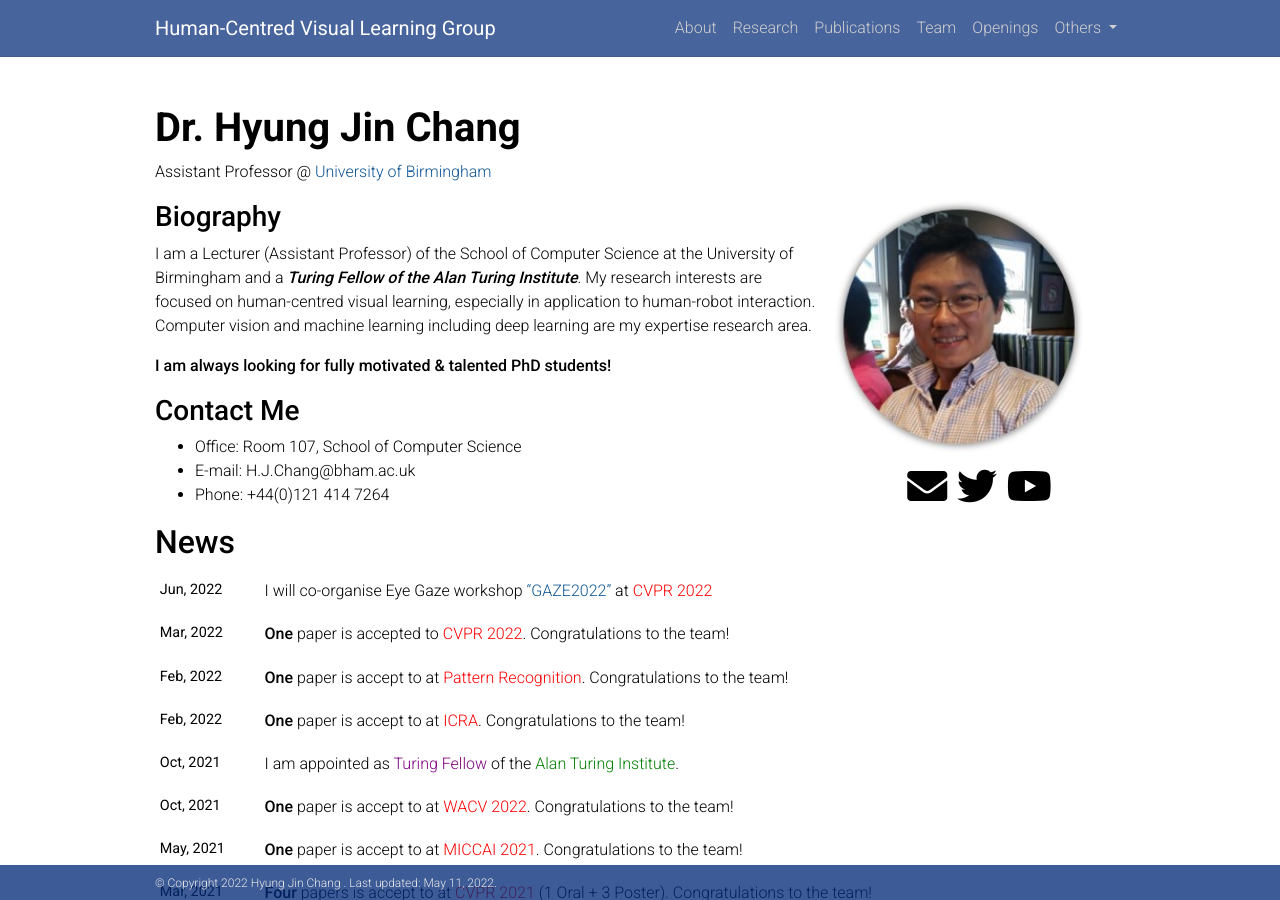
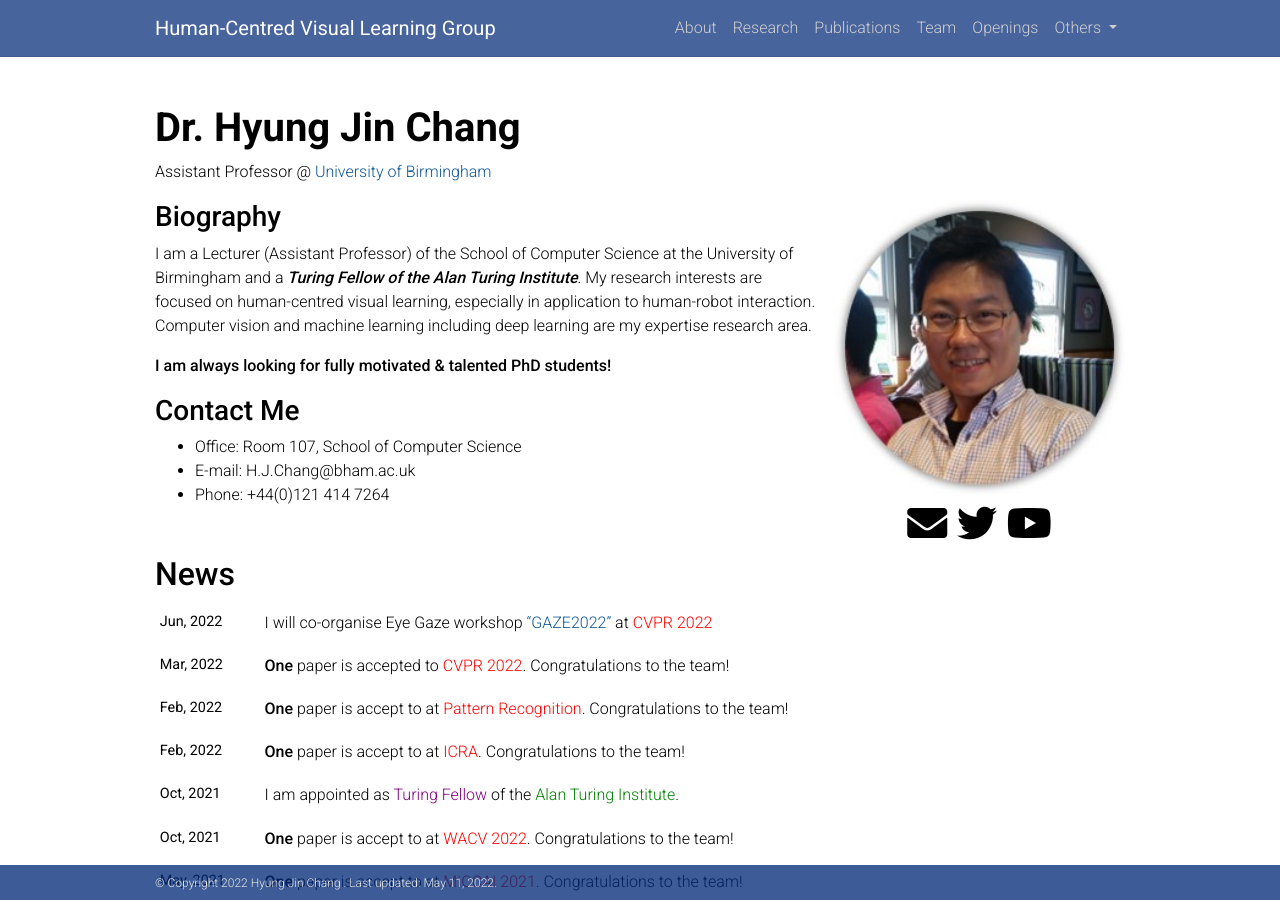
Before and after one commit to cvlab-uob/cvlab-uob.github.io, a Jekyll site: the page built from _pages/about.md, in a window 1280 px wide and 900 px high. Built offline with Jekyll 4.4.1, drawn with Linux system fonts in a browser that asks for light colours; nearby versions of some CDN libraries; comment, search, counter and statistics services are not loaded; a style sheet for code colours, icons or effects is not loaded.

Commit message:
Update about.html

```diff
--- a/_layouts/about.html
+++ b/_layouts/about.html
@@ -15,8 +15,8 @@
   <article>
     {% if page.profile %}
     <div class="profile float-{% if page.profile.align == 'left' %}left{% else %}right{% endif %}">
-      <!-- <img src="/assets/img/team/HJ.jpg" class="img-responsive" width="40%" style="float: left"> -->
-      <img style="width: 250px;border-radius: 170px" src="/assets/img/team/HJ.jpg">
+      <img src="/assets/img/team/HJ.jpg" class="img-responsive" width="40%" style="float: left">
+      <!-- <img style="width: 250px;border-radius: 170px" src="/assets/img/team/HJ.jpg"> -->
       {% if page.profile.address %}
         <div class="address">
           {{ page.profile.address }}
```
